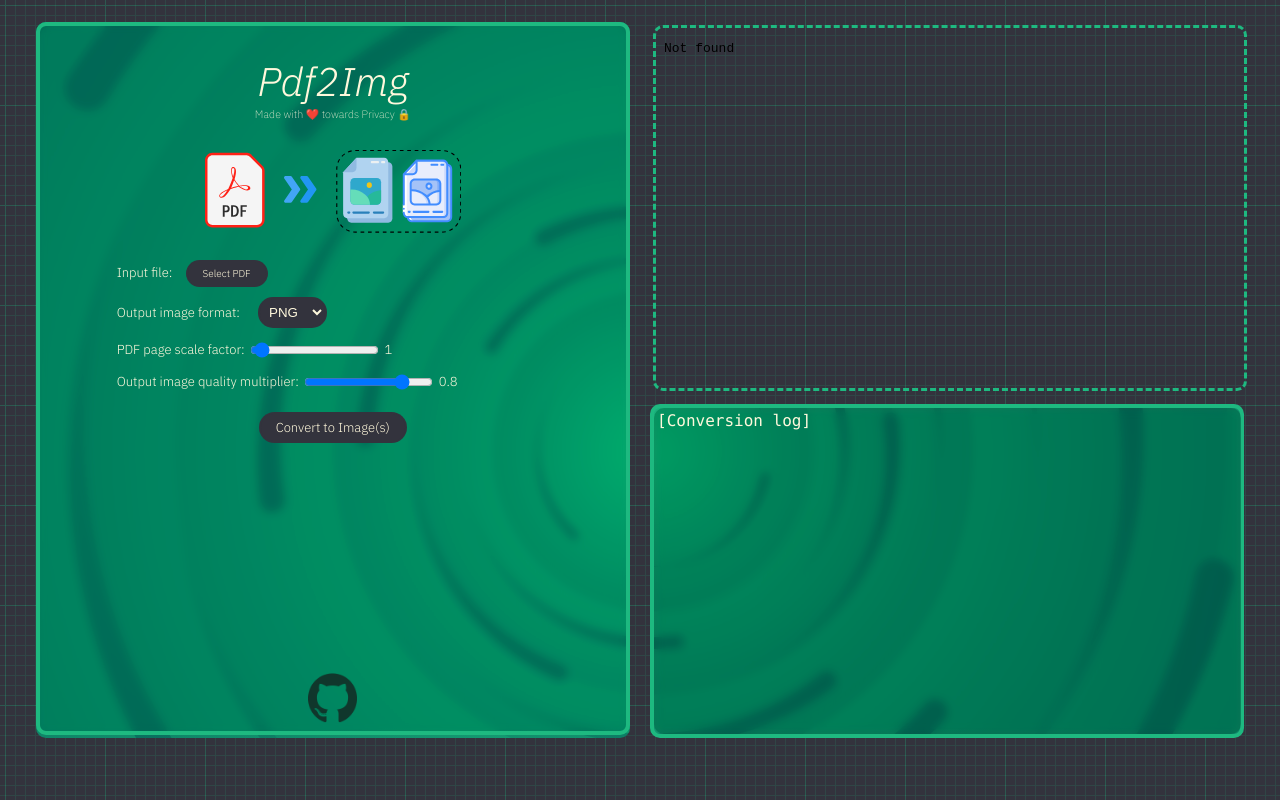
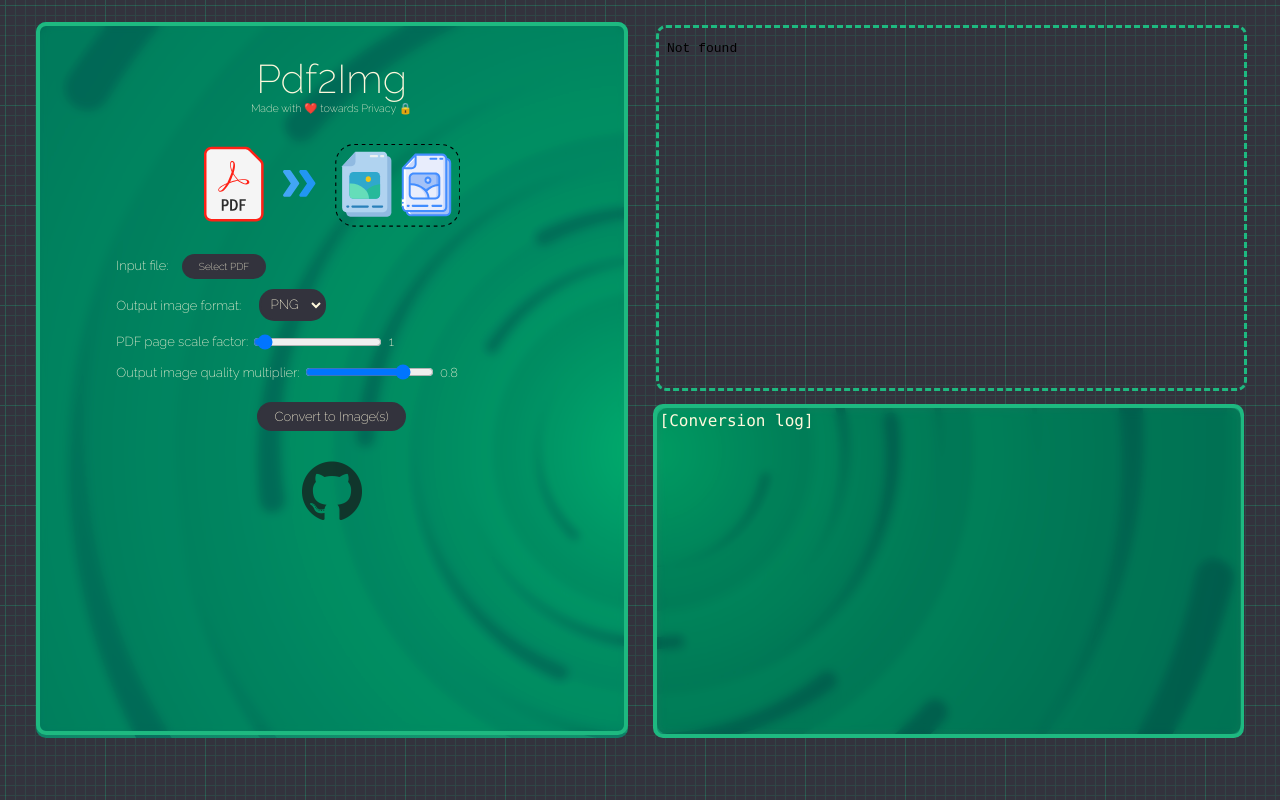
Before and after one commit to OpenToolKit/Pdf2Img, a plain HTML site: page index.html in a window 1280 px wide. Drawn offline with Linux system fonts and the light colour scheme.

Commit message:
1) fixed pdf_params_div scaling issues 2) fixed convert_pdf button glitch 3) fixed grid auto-fit issues

```diff
--- a/index.html
+++ b/index.html
@@ -10,9 +10,7 @@
     content="Free, In-browser, Privacy friendly PDF to image convertor. Supports JPG/JPEG,PNG Image file formats. Your files doesn't leave your browser.">
   <link rel="shortcut icon" type="image/x-icon" href="pdf2img-favicon.ico">
   <link rel="icon" type="image/x-icon" href="pdf2img-favicon.ico">
-  <link
-    href="https://fonts.googleapis.com/css2?family=IBM+Plex+Sans:ital,wght@0,100;0,200;0,300;1,100;1,200;1,300&display=swap"
-    rel="stylesheet">
+  <link href="https://fonts.googleapis.com/css2?family=Raleway:wght@200&display=swap" rel="stylesheet">
   <script src="js/pdf.min-2.5.207.js"></script>
   <script src="js/jszip.min-3.5.0.js"></script>
   <script src="js/FileSaver.min-3.5.0.js"></script>
@@ -34,7 +32,7 @@
             <label for="pdf_input">Input file: </label>
             <button id="pdf_input_overlay">Select PDF</button>
             <input id="pdf_input" type="file" accept="application/pdf" style="display:none;">
-            <output style="font-size: xx-small;" id="selected_file_name" for="pdf_input_overlay"></output>
+            <output style="font-size: x-small;" id="selected_file_name" for="pdf_input_overlay"></output>
           </div>
           <div class="pdf_params_divs">
             <label for="format_select">Output image format: </label>
@@ -91,8 +89,8 @@
     }
 
     #title {
-      font-family: 'IBM Plex Sans', 'Lucida Sans', 'Lucida Sans Regular', 'Lucida Grande', 'Lucida Sans Unicode', Geneva, Verdana, sans-serif;
-      font-style: italic;
+      font-family: Raleway, 'Lucida Sans', 'Lucida Sans Regular', 'Lucida Grande', 'Lucida Sans Unicode', Geneva, Verdana, sans-serif;
+      font-style: normal;
       font-weight: 300;
       font-size: 2.5em;
       color: cornsilk;
@@ -100,7 +98,7 @@
     }
 
     #caption {
-      font-family: 'IBM Plex Sans', 'Lucida Sans', 'Lucida Sans Regular', 'Lucida Grande', 'Lucida Sans Unicode', Geneva, Verdana, sans-serif;
+      font-family: Raleway, 'Lucida Sans', 'Lucida Sans Regular', 'Lucida Grande', 'Lucida Sans Unicode', Geneva, Verdana, sans-serif;
       font-style: normal;
       font-weight: 200;
       color: cornsilk;
@@ -109,10 +107,10 @@
 
     #home_grid {
       display: grid;
-      grid-column-gap: 20px;
+      grid-column-gap: 25px;
       grid-row-gap: 10px;
       grid-template-rows: auto;
-      grid-template-columns: repeat(auto-fill, minmax(453px, 1fr));
+      grid-template-columns: repeat(auto-fit, minmax(345px, 1fr));
       padding: 10px;
     }
 
@@ -129,13 +127,22 @@
       background: rgba(0, 0, 0, 0.1);
       max-width: 100%;
       height: 97%;
-      min-height: 80vh;
+      max-height: 90vh;
       border-radius: 10px;
       padding: 5px;
       color: cornsilk;
       border: 4px solid rgb(30, 185, 128);
-      font-family: 'IBM Plex Sans', Verdana, Geneva, Tahoma, sans-serif;
+      font-family: Raleway, Verdana, Geneva, Tahoma, sans-serif;
       position: relative;
+      overflow: auto;
+    }
+
+    #params_div::-webkit-scrollbar {
+      width: 0 !important
+    }
+
+    #params_div {
+      scrollbar-width: none;
     }
 
     .pdf_params_divs {
@@ -145,7 +152,7 @@
     label {
       font-size: small;
       font-weight: normal;
-      font-family: 'IBM Plex Sans', Verdana, Geneva, Tahoma, sans-serif;
+      font-family: Raleway, Verdana, Geneva, Tahoma, sans-serif;
     }
 
     #format_select {
@@ -154,11 +161,13 @@
       color: cornsilk;
       padding: 5px;
       outline: none;
+      font-weight: normal;
+      font-family: Raleway, Verdana, Geneva, Tahoma, sans-serif;
     }
 
     button {
       background: rgb(51, 51, 61);
-      font-family: 'IBM Plex Sans', Verdana, Geneva, Tahoma, sans-serif;
+      font-family: Raleway, Verdana, Geneva, Tahoma, sans-serif;
       color: cornsilk;
       font-size: x-small;
       border: 2px solid rgba(51, 51, 61, 0.1);
@@ -242,14 +251,10 @@
     }
 
     #gh_logo {
-      height: 7%;
-      width: auto;
-      position: absolute;
-      bottom: 1vh;
-      left: 0;
-      right: 0;
-      margin: auto;
+      height: 60px;
+      width: 60px;
       opacity: 0.7;
+      margin: 10px;
     }
 
     #gh_logo:hover {
@@ -370,8 +375,14 @@
 
     function onProcessInputPDF() {
 
+      if (!pdfFileObject) {
+        return;
+      }
+
       toggleStates(false);
       clearLog();
+
+      console.log("Loading selected file...");
 
       const reader = new FileReader();
 
@@ -416,11 +427,13 @@
 
     function readPDF(url) {
       return new Promise((resolve, reject) => {
+        var selected_file_name = document.getElementById('selected_file_name');
         var loadingTask = pdfjsLib.getDocument(url);
         loadingTask.promise.then(function (pdfDoc_) {
           pdfDoc = pdfDoc_;
           resetPDFMetaStore(pdfDoc.numPages);
           console.log("PDF Loaded: " + pdfName);
+          selected_file_name.value += ' - ' + pageCount + ' Pages';
           resolve(1);
         },
           () => reject(1));
@@ -477,7 +490,6 @@
         });
       });
 
-
       console.log("Processing page: " + num);
     }
 
@@ -505,9 +517,10 @@
       var pages = zip.folder(pdfName);
 
       for (i = 1; i <= pageCount; i++) {
-        page = imgData[i]
-        ext = page.type.replace("image/", ".");
-        pages.file("page_" + i + ext, page);
+        var page = imgData[i];
+        var ext = page.type.replace("image/", ".");
+        var pdfNameNoExt = pdfName.slice(0, -4);
+        pages.file(pdfNameNoExt + "_page_" + i + ext, page);
       }
 
       zip.generateAsync({ type: "blob" }).then(function (content) {
```
